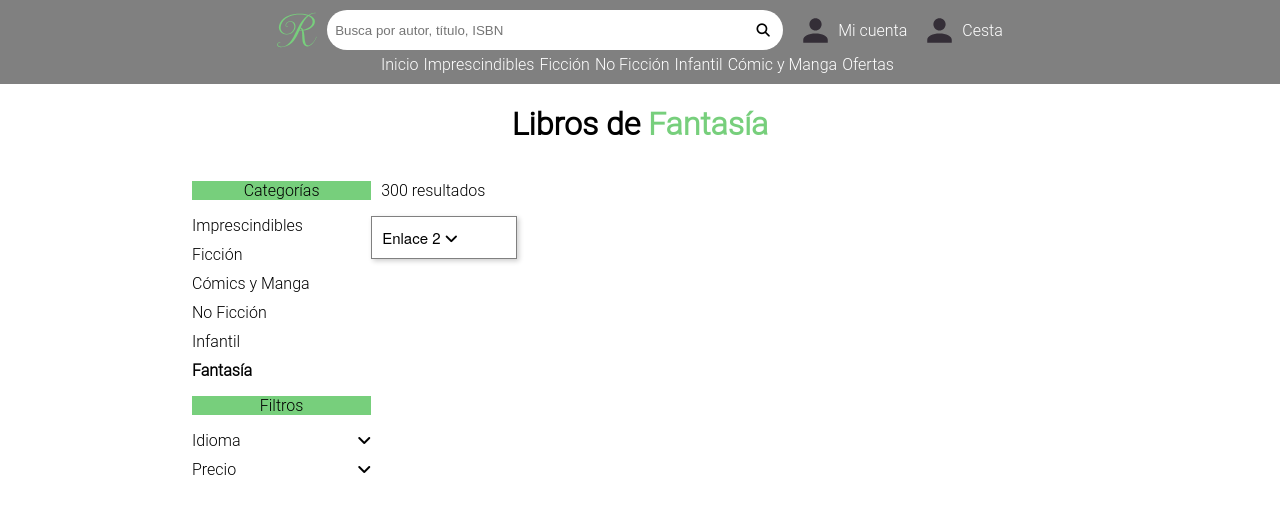
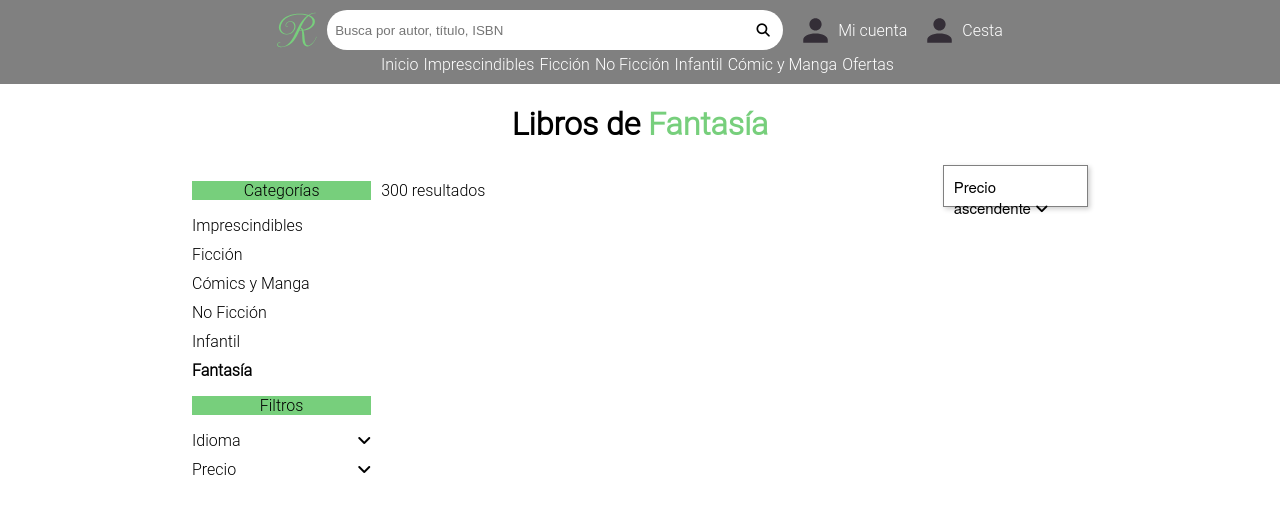
Before and after one commit to 0xMGuerra/TestTemplate, an Angular app: page / in a window 1280 px wide. Shown: the top 514 px of the page. Built offline with nearby package versions, Linux system fonts and the light colour scheme.

Commit message:
minor changes

```diff
--- a/src/app/category/category.component.css
+++ b/src/app/category/category.component.css
@@ -79,8 +79,10 @@ body {
   box-shadow: 2px 2px 5px rgba(0, 0, 0, 0.2);
   position:relative;
   width: 20%;
+  height: 40px;
   margin:0;
   padding:0;
+  margin-left: auto;
 }
 
 /* enlaces del menu */
@@ -133,3 +135,7 @@ body {
 #menu ul li:hover {
   background:gray;
 }
+
+.sort{
+  display: flex;
+}
--- a/src/app/category/category.component.html
+++ b/src/app/category/category.component.html
@@ -29,11 +29,11 @@
     </section>
 
     <section class="resultados">
+      <div class="sort">
         <p style="padding-left: 10px">300 resultados</p>
-
         <nav id="menu">
           <a href="#">
-          Enlace 2
+            {{ tipoDeSortSeleccionado }}
             <i class="fa-solid fa-angle-down icono"></i>
           </a>
           <ul>
@@ -42,8 +42,11 @@
             <li><a href="#">Enlace 2.3</a></li>
           </ul>
         </nav>
+      </div>
 
+      <div>
+
+      </div>
     </section>
-
   </article>
 </main>
--- a/src/app/category/category.component.ts
+++ b/src/app/category/category.component.ts
@@ -8,5 +8,6 @@ import { Component } from '@angular/core';
   styleUrl: './category.component.css'
 })
 export class CategoryComponent {
-
+  tiposDeSort = ['Precio ascendente', 'Precio descendente', "Mas valorados", "Título A-Z", "Título Z-A"];
+  tipoDeSortSeleccionado="Precio ascendente"
 }
--- a/src/main.ts
+++ b/src/main.ts
@@ -1,6 +1,5 @@
 import { bootstrapApplication } from '@angular/platform-browser';
 import { appConfig } from './app/app.config';
 import { AppComponent } from './app/app.component';
-
 bootstrapApplication(AppComponent, appConfig)
   .catch((err) => console.error(err));
```
Also changed, not shown: 1 other file (tests, documents, lock files or other folders). Lines whose indentation alone changed are shown as unchanged.
